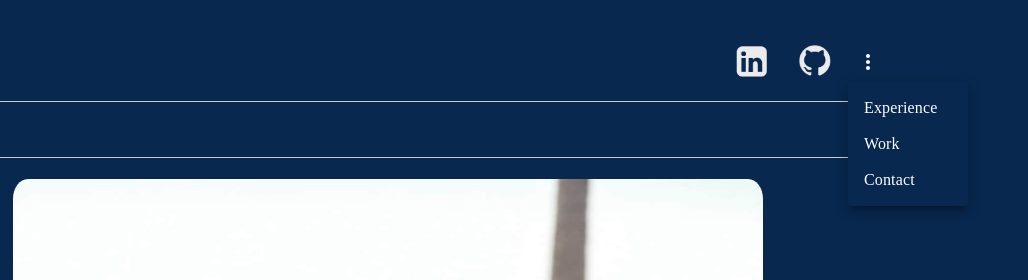
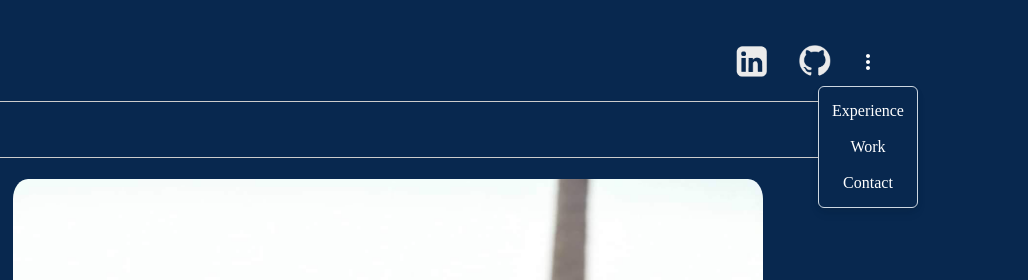
Before and after one commit to vineemon/personalwebsite, a Gatsby site: page / in a window 1280 px wide. Both pictures are taken after a click on the button 1120 px from the left and 61 px from the top of the page. Shown: the top 280 px of the page, 252-1280 px from the left. Built offline with nearby package versions, Linux system fonts and the light colour scheme; Gatsby itself is replaced by a stand-in of ours.

Commit message:
using joy UI instead of materialUI

```diff
--- a/package.json
+++ b/package.json
@@ -21,6 +21,7 @@
         "@material-ui/core": "^4.12.4",
         "@material-ui/icons": "^4.11.2",
         "@mui/icons-material": "^5.14.9",
+        "@mui/joy": "^5.0.0-beta.7",
         "@mui/material": "^5.14.10",
         "gatsby": "^3.10.2",
         "gatsby-image": "^3.10.0",
--- a/src/components/header.js
+++ b/src/components/header.js
@@ -5,9 +5,11 @@ import linkedin from "../images/linkedin.png";
 import initials from "../images/initials.png";
 import Button from "@material-ui/core/Button";
 import IconButton from "@mui/material/IconButton";
-import Menu from "@mui/material/Menu";
-import MenuItem from "@mui/material/MenuItem";
-import MoreVertIcon from "@mui/icons-material/MoreVert";
+import MoreVert from "@mui/icons-material/MoreVert";
+import MenuButton from '@mui/joy/MenuButton';
+import Menu from '@mui/joy/Menu';
+import MenuItem from '@mui/joy/MenuItem';
+import Dropdown from '@mui/joy/Dropdown';
 import { StyledButton } from "./styles";
 
 const ITEM_HEIGHT = 48;
@@ -54,44 +56,37 @@ const Header = ({ link }) => {
         }}
       ></StyledButton>
       {/* create a drop down for isTabletOrMobile */}
-      <div>
-        <IconButton
-          aria-label="more"
-          id="long-button"
-          aria-haspopup="true"
-          aria-controls={open ? "long-menu" : undefined}
-          aria-expanded={open ? "true" : undefined}
-          onClick={handleClick}
+        <Dropdown>
+          <MenuButton
+            slots={{ root: IconButton }}
+            slotProps={{ root: { variant: "outlined", color: "neutral" } }}
           >
-          <MoreVertIcon style={{ color: "white" }} />
-        </IconButton>
-        <Menu
-          id="long-menu"
-          MenuListProps={{
-            "aria-labelledby": "long-button",
-          }}
-          anchorEl={anchorEl}
-          open={open}
-          onClose={handleClose}
-          PaperProps={{
-            style: {
-              maxHeight: ITEM_HEIGHT * 4.5,
-              width: "15ch",
-              backgroundColor: "rgba(8, 40, 79, 1"
-            },
-          }}
+            <MoreVert style={{color: "white"}}/>
+          </MenuButton>
+          <Menu style={{backgroundColor: "rgba(8, 40, 79, 1)", variant: "outlined"}}>
+            <MenuItem
+              href="/experience"
+              component="a"
+              style={{ color: "white", fontFamily: "avenir" }}
             >
-          <MenuItem href="/experience" component="a" style={{color:"white", fontFamily:"avenir" }}>
               Experience
             </MenuItem>
-          <MenuItem href="/work" component="a" style={{color:"white", fontFamily:"avenir"  }}>
+            <MenuItem
+              href="/work"
+              component="a"
+              style={{ color: "white", fontFamily: "avenir" }}
+            >
               Work
             </MenuItem>
-          <MenuItem href="/contact" component="a" style={{color:"white", fontFamily:"avenir"  }}>
+            <MenuItem
+              href="/contact"
+              component="a"
+              style={{ color: "white", fontFamily: "avenir" }}
+            >
               Contact
             </MenuItem>
           </Menu>
-      </div>
+        </Dropdown>
     </header>
   );
 };
```
Also changed, not shown: 1 other file. Lines whose indentation alone changed are shown as unchanged.
